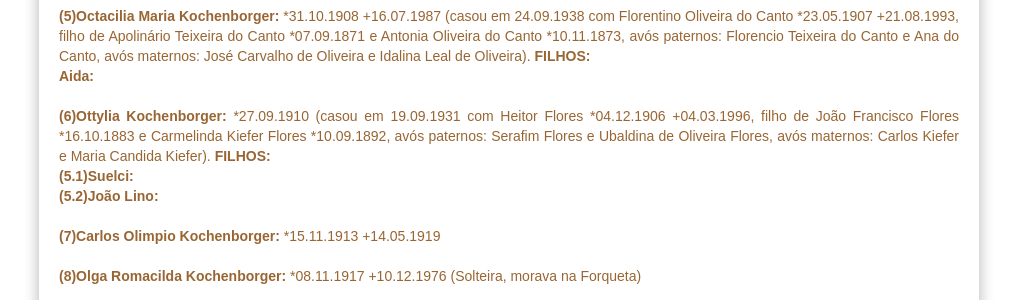
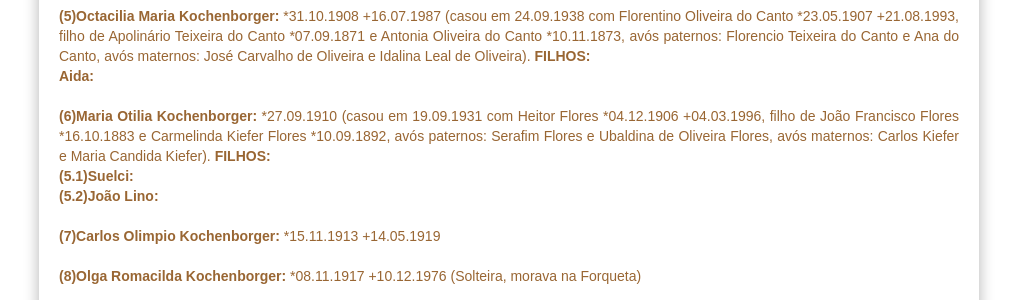
Before and after one commit to claudiovargas1955/claudiovargas1955.github.io, a Jekyll site: the page built from _pages/familia-kochenborger.html, in a window 1280 px wide and 900 px high, scrolled down 1010 px. Shown: the part 152-452 px from the top of the window, without its empty margins (131-1148 px from the left). Built offline with Jekyll 4.4.1, drawn with Linux system fonts in a browser that asks for light colours; some web fonts are replaced.

Commit message:
Update familia-kochenborger.html

```diff
--- a/_pages/familia-kochenborger.html
+++ b/_pages/familia-kochenborger.html
@@ -140,9 +140,9 @@
   Teixeira do Canto e Ana do Canto, avós maternos: José Carvalho de Oliveira e Idalina Leal de Oliveira). <b>FILHOS: </b><br>
       <b>Aida: </b><br><br>
 
-  <b>(6)Ottylia Kochenborger: </b>*27.09.1910 (casou em 19.09.1931 com Heitor Flores *04.12.1906 +04.03.1996, filho de João Francisco
-  Flores *16.10.1883 e Carmelinda Kiefer Flores *10.09.1892, avós paternos: Serafim Flores e Ubaldina de Oliveira Flores, avós maternos:
-  Carlos Kiefer e Maria Candida Kiefer). <b>FILHOS: </b><br>
+  <b>(6)Maria Otilia Kochenborger: </b>*27.09.1910 (casou em 19.09.1931 com Heitor Flores *04.12.1906 +04.03.1996, filho de João
+  Francisco Flores *16.10.1883 e Carmelinda Kiefer Flores *10.09.1892, avós paternos: Serafim Flores e Ubaldina de Oliveira Flores, avós
+  maternos: Carlos Kiefer e Maria Candida Kiefer). <b>FILHOS: </b><br>
     <b>(5.1)Suelci: </b><br>
     <b>(5.2)João Lino: </b><br><br>
 
```
